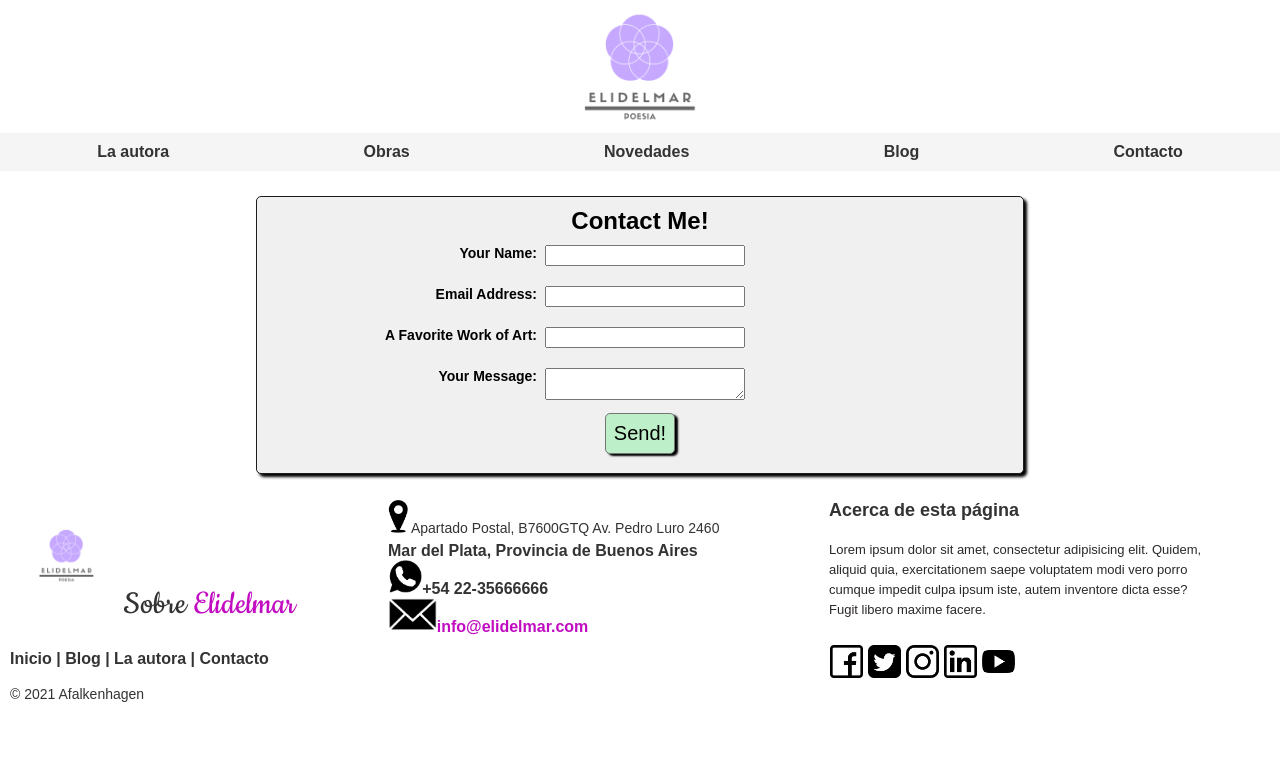
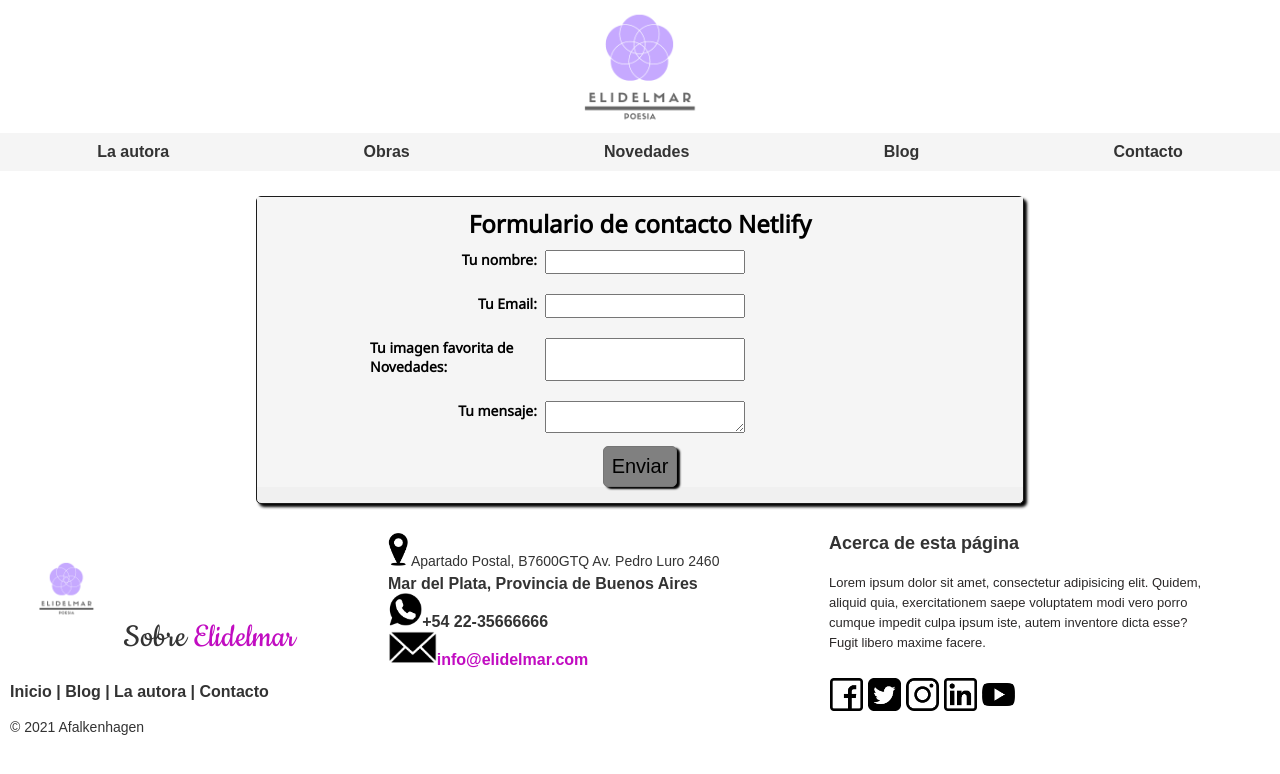
Before and after one commit to Afalkenhagen/elidelmartp2, an Angular app: page /contacto in a window 1280 px wide. Shown: the top 774 px of the page. Built offline with nearby package versions, Linux system fonts and the light colour scheme.

Commit message:
fix: netlify form love

```diff
--- a/src/app/app.component.html
+++ b/src/app/app.component.html
@@ -1,6 +1,4 @@
 <app-logo></app-logo>
 <app-nav></app-nav>
-<!-- <app-contacto></app-contacto> -->
 <router-outlet></router-outlet>
-<!-- <span>{{ title }} app is running!</span> -->
 <app-footer></app-footer>
--- a/src/app/components/nav/nav.component.scss
+++ b/src/app/components/nav/nav.component.scss
@@ -4,7 +4,7 @@
   -------------------------------------
 */
 .main-nav{
-    background-color: grey;
+    background-color: var(--gris);
     list-style: none;
     display: flex;
     text-align: center; /*propiedad heredable del nav para abajo*/
--- a/src/app/pages/contacto/contacto.component.html
+++ b/src/app/pages/contacto/contacto.component.html
@@ -1,22 +1,5 @@
-<!-- <article role="main">
-  <div class="contact">
-    <h2>Queremos saber de ti!</h2>
-    <div class="form-box">
-      <form name="contact-form" class="contact-form" method="POST" data-netlify="true">
-        <input type="hidden" name="form-name" value="contact-form"/>
-        <label>Name: </label>
-        <input type="text" name="name" class="input" />
-        <label>Email:</label>
-        <input type="email" name="email" class="input" required>
-        <label>Message:</label>
-        <textarea name="message" class="textarea" placeholder="Que hay?">
-        </textarea>
-        <button type="submit">submit</button>
-      </form>
-    </div>
-  </div>
-</article> -->
 
+<article role="main">
 <div id='container'>
   <div id='form-wrapper'>
     <form name="contact" id='contact-form' method="post"  data-netlify="true">
@@ -24,24 +7,25 @@
       <p style='display: none;'>
         <label>Don’t fill this out if you're human: <input name="bot-field" /></label>
       </p>
-      <h2>Contact Me!</h2>
+      <h2>Formulario de contacto Netlify</h2>
       <div id='form-row-wrapper'>
       <div class='form-row'>
-        <label>Your Name: </label><input type='text' name="name" formControlName="name" required/>
+        <label>Tu nombre: </label><input type='text' name="name" formControlName="name" required aria-label="escribe tu nombre"/>
       </div>
       <div class='form-row'>
-        <label>Email Address: </label><input type='email' name="email" formControlName="email" required/>
+        <label>Tu Email: </label><input type='email' name="email" formControlName="email" required aria-label="escribe tu email"/>
       </div>
       <div class='form-row'>
-        <label>A Favorite Work of Art: </label><input type='text' name="art" formControlName="art"/>
+        <label>Tu imagen favorita de Novedades: </label><input type='text' name="art" formControlName="art" aria-label="imagen favorita"/>
       </div>
       <div class='form-row'>
-        <label>Your Message:</label><textarea id='message' name="message" formControlName="message" required></textarea>
+        <label>Tu mensaje:</label><textarea id='message' name="message" formControlName="message" required aria-label="escribe tu mensaje"></textarea>
       </div>
       <div id='button-row'>
-        <button id='submit-button' type='submit'>Send!</button>
+        <button id='submit-button' type='submit'>Enviar</button>
       </div>
       </div>
     </form>
   </div>
 </div>
+</article>
--- a/src/app/pages/contacto/contacto.component.scss
+++ b/src/app/pages/contacto/contacto.component.scss
@@ -3,120 +3,7 @@
                   CONTACTO
     -------------------------------------
 */
-// @import url(https://fonts.googleapis.com/css?family=Noto+Sans);
-
-// .contact_body{
-//     height: 100%;
-//     font-family: 'Noto Sans', sans-serif;
-//     background-color: whitesmoke;
-// }
-
-// .contact_form{
-//     width: 460px;
-//     height: auto;
-//     margin: 80px auto;
-//     border-radius: 10px;
-//     padding-top: 30px;
-//     padding-bottom: 20px;
-//     background-color: #fbfbfb;
-//     padding-left: 30px;
-// }
-
-// .input_form{
-//     background-color: #fbfbfb;
-//     width: 408px;
-//     height: 40px;
-//     border-radius: 5px;
-//     border-style: solid;
-//     border-width: 1px;
-//     border-color: #ab4493;
-//     margin-top: 10px;
-//     padding-left: 10px;
-//     margin-bottom: 20px;
-// }
-
-// textarea{
-//     background-color: #fbfbfb;
-//     width: 405px;
-//     height: 150px;
-//     border-radius: 5px;
-//     border-style: solid;
-//     border-width: 1px;
-//     border-color: #ab4493;
-//     margin-top: 10px;
-//     padding-left: 10px;
-//     margin-bottom: 20px;
-//     padding-top: 15px;
-// }
-
-// label{
-//     display: block;
-//     float: center;
-// }
-
-// button{
-//     height: 45px;
-//     padding-left: 5px;
-//     padding-right: 5px;
-//     margin-bottom: 20px;
-//     margin-top: 10px;
-//     text-transform: uppercase;
-//     background-color: #ab4493;
-//     border-color: #ab4493;
-//     border-style: solid;
-//     border-radius: 10px;
-//     width: 420px;
-//     cursor: pointer;
-// }
-
-// button p{
-//     color: #fff;
-// }
-
-// span{
-//     color: #ab4493;
-// }
-
-// .aviso{
-//     font-size: 13px;
-//     color: #0e0e0e;
-// }
-
-// .h2form{
-//     font-size: 39px;
-//     text-align: letf;
-//     padding-bottom: 20px;
-//     color: #ab4493;
-// }
-
-// h3{
-//     font-size: 16px;
-//     padding-bottom: 30px;
-//     color: #0e0e0e;
-// }
-
-// p{
-//     font-size: 14px;
-//     color: #0e0e0e;
-// }
-
-// ::-webkit-input-placeholder {
-//    color: #a8a8a8;
-// }
-
-// ::-webkit-textarea-placeholder {
-//    color: #a8a8a8;
-// }
-
-// .formulario input:focus{
-//     outline:0;
-//     border: 1px solid #97d848;
-// }
-
-// .formulario textarea:focus{
-//     outline:0;
-//     border: 1px solid #97d848;
-// }
+@import url(https://fonts.googleapis.com/css?family=Noto+Sans);
 
 #form-wrapper {
     grid-column: 2;
@@ -131,6 +18,8 @@
 
   #contact-form {
     padding-top: 10px;
+    font-family: 'Noto Sans', sans-serif;
+    background-color: var(--whitesmoke);
   }
 
   #form-row-wrapper {
@@ -173,7 +62,7 @@
   }
 
   #submit-button {
-    background-color: #bdf0c8;
+    background-color: var(--gris);
     color: black;
     font-size: 20px;
     padding: 8px;
@@ -184,7 +73,10 @@
   }
 
   #submit-button:hover {
-    background-color: #95c9a0;
+    background-color: var(--elihover);
+    cursor: pointer;
+    transform: scale(1.05);
+    transition: all 0.5s ease-in-out;
   }
 
   @media (min-width: 650px) {
--- a/src/index.html
+++ b/src/index.html
@@ -8,7 +8,7 @@
   <link rel="icon" type="image/x-icon" href="favicon.ico">
 </head>
 <body>
-   <!-- note that the form below is hidden, but necessary for auto-form handling with Netlify -->
+   <!-- notese que esta parte de abajo esta oculta, pero es necesaria para el manejo de formulario de netlify -->
    <form name="contact" subject='A Message From Personal Website' netlify netlify-honeypot="bot-field" hidden>
     <input type="text" name="name" />
     <input type="email" name="email" />
```
